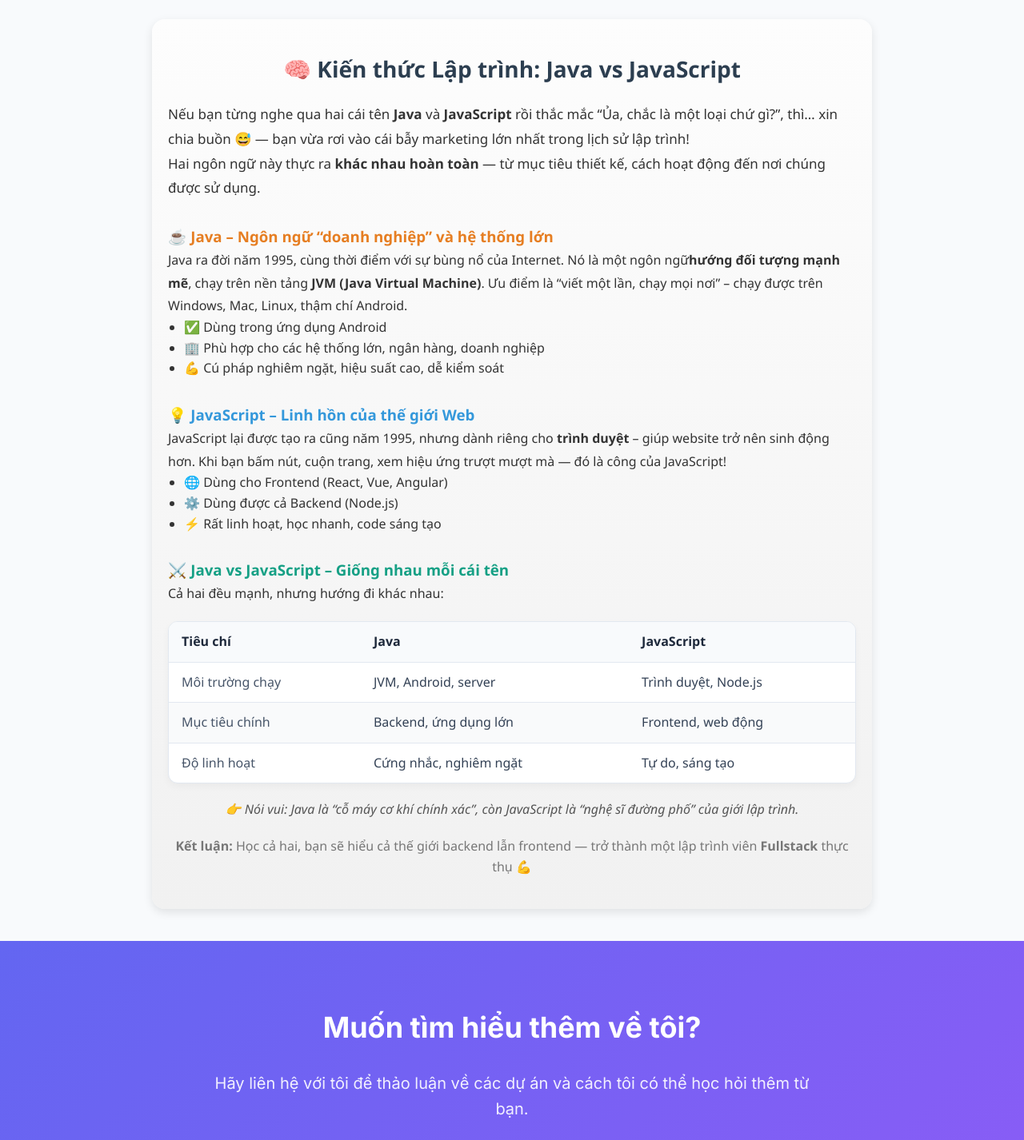
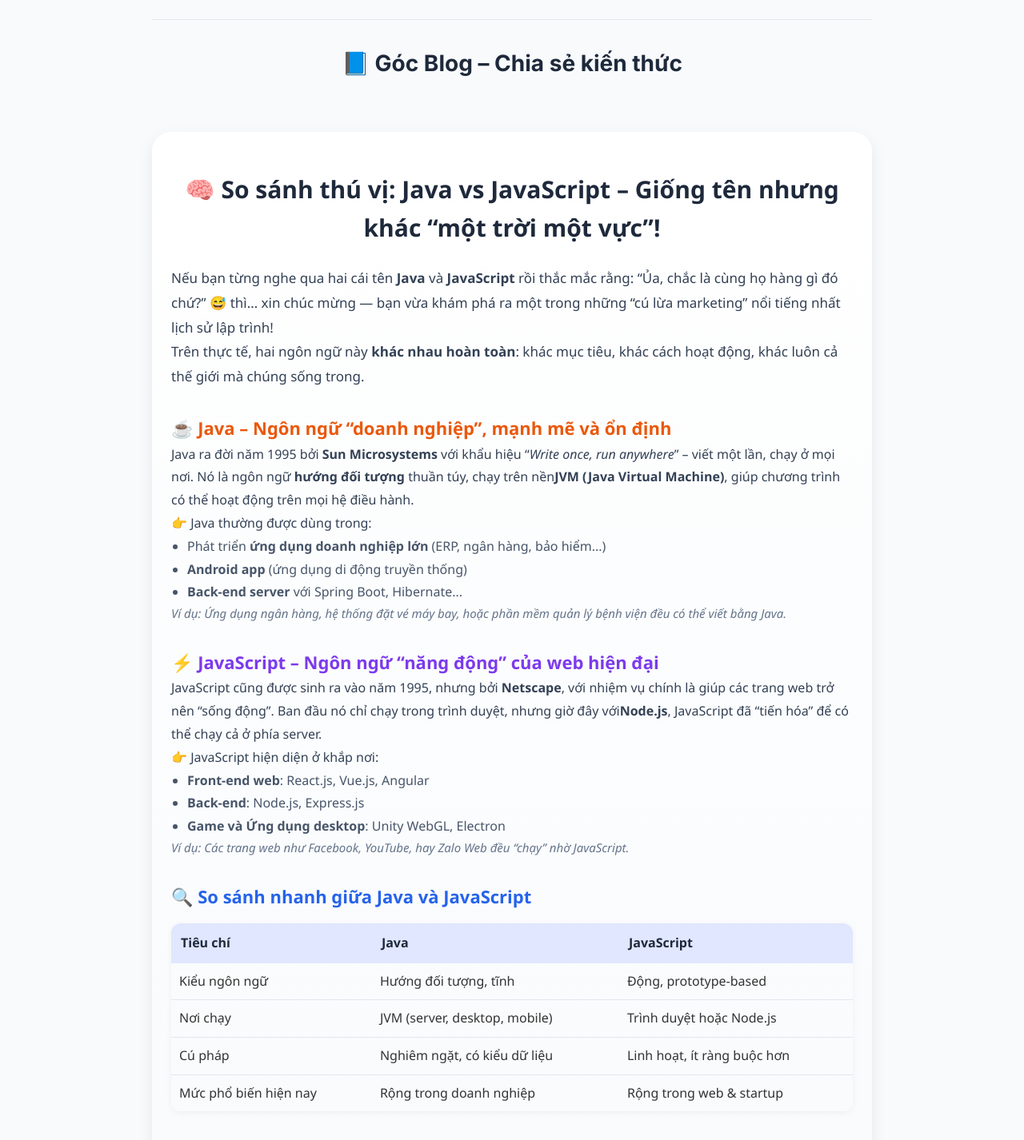
Before and after one commit to Claudeyami/my-blogprofile, a React (Vite) app: page / in a window 1280 px wide. Shown: the part 2300-3726 px from the top of the page at 80% size. Built offline with nearby package versions, Linux system fonts and the light colour scheme.

Commit message:
updateblog

```diff
--- a/src/pages/Contact.jsx
+++ b/src/pages/Contact.jsx
@@ -26,7 +26,7 @@ const Contact = () => {
     {
       icon: '📧',
       title: 'Email',
-      value: 'hochau@gmail.com',
+      value: 'hochauthanh22062004@gmail.com',
       link: 'mailto:hochau@gmail.com'
     },
     {
@@ -44,7 +44,7 @@ const Contact = () => {
     {
       icon: '💼',
       title: 'LinkedIn',
-      value: 'linkedin.com/in/hochau',
+      value: 'linkedin.com/in/hochauthanh',
       link: '#'
     }
   ];
--- a/src/pages/Home.jsx
+++ b/src/pages/Home.jsx
@@ -381,109 +381,142 @@ const Home = () => {
         </div>
       </section>
 
-      {/* Blog Section: Java vs JavaScript */}
+      {/* Divider before Blog section */}
+      <div style={{maxWidth: '900px', margin: '40px auto 0'}}>
+        <hr style={{border: 0, borderTop: '1px solid #e5e7eb'}} />
+      </div>
+
+      {/* Blog Section Title */}
+      <div style={{maxWidth: '900px', margin: '32px auto 0', textAlign: 'center'}}>
+        <h2 className="section-title" style={{
+          fontSize: '28px',
+          fontWeight: '800',
+          color: '#1e293b',
+          margin: 0
+        }}>
+          📘 Góc Blog – Chia sẻ kiến thức
+        </h2>
+      </div>
+
+      {/* Blog Section: Java vs JavaScript - Phiên bản sinh động và chuyên sâu hơn */}
       <section className="blog-section" style={{
-        padding: '40px 20px',
-        background: 'linear-gradient(180deg, #fdfdfd 0%, #f1f1f1 100%)',
-        borderRadius: '16px',
-        boxShadow: '0 4px 12px rgba(0,0,0,0.1)',
+        padding: '48px 24px',
+        background: 'linear-gradient(180deg, #ffffff 0%, #f8fafc 100%)',
+        borderRadius: '24px',
+        boxShadow: '0 8px 20px rgba(0,0,0,0.08)',
         maxWidth: '900px',
-        margin: '40px auto',
+        margin: '64px auto',
         fontFamily: 'Segoe UI, sans-serif'
       }}>
-        <h2 style={{ textAlign: 'center', color: '#2c3e50', fontSize: '28px', marginBottom: '20px' }}>
-          🧠 Kiến thức Lập trình: Java vs JavaScript
+        <h2 style={{
+          textAlign: 'center',
+          color: '#1e293b',
+          fontSize: '30px',
+          marginBottom: '24px',
+          fontWeight: '700'
+        }}>
+          🧠 So sánh thú vị: Java vs JavaScript – Giống tên nhưng khác “một trời một vực”!
         </h2>
 
-        <p style={{ fontSize: '17px', lineHeight: '1.8', color: '#333' }}>
-          Nếu bạn từng nghe qua hai cái tên <b>Java</b> và <b>JavaScript</b> rồi thắc mắc “Ủa, chắc là một loại chứ gì?”,
-          thì… xin chia buồn 😅 — bạn vừa rơi vào cái bẫy marketing lớn nhất trong lịch sử lập trình!
+        <p style={{ fontSize: '17px', lineHeight: '1.8', color: '#334155' }}>
+          Nếu bạn từng nghe qua hai cái tên <b>Java</b> và <b>JavaScript</b> rồi thắc mắc rằng:
+          “Ủa, chắc là cùng họ hàng gì đó chứ?” 😅 thì… xin chúc mừng — bạn vừa khám phá ra một trong
+          những “cú lừa marketing” nổi tiếng nhất lịch sử lập trình!
         </p>
 
-        <p style={{ fontSize: '17px', lineHeight: '1.8', color: '#333' }}>
-          Hai ngôn ngữ này thực ra <b>khác nhau hoàn toàn</b> — từ mục tiêu thiết kế, cách hoạt động đến nơi chúng được sử dụng.
+        <p style={{ fontSize: '17px', lineHeight: '1.8', color: '#334155' }}>
+          Trên thực tế, hai ngôn ngữ này <b>khác nhau hoàn toàn</b>: khác mục tiêu, khác cách hoạt động,
+          khác luôn cả thế giới mà chúng sống trong.
         </p>
 
-        <h3 style={{ color: '#e67e22', marginTop: '30px' }}>☕ Java – Ngôn ngữ “doanh nghiệp” và hệ thống lớn</h3>
-        <p style={{ lineHeight: '1.8', fontSize: '16px' }}>
-          Java ra đời năm 1995, cùng thời điểm với sự bùng nổ của Internet. Nó là một ngôn ngữ
-          <b>hướng đối tượng mạnh mẽ</b>, chạy trên nền tảng <b>JVM (Java Virtual Machine)</b>.
-          Ưu điểm là “viết một lần, chạy mọi nơi” – chạy được trên Windows, Mac, Linux, thậm chí Android.
+        {/* Java Section */}
+        <h3 style={{ color: '#ea580c', marginTop: '32px', fontSize: '22px' }}>☕ Java – Ngôn ngữ “doanh nghiệp”, mạnh mẽ và ổn định</h3>
+        <p style={{ lineHeight: '1.8', fontSize: '16px', color: '#334155' }}>
+          Java ra đời năm 1995 bởi <b>Sun Microsystems</b> với khẩu hiệu “<i>Write once, run anywhere</i>” –
+          viết một lần, chạy ở mọi nơi. Nó là ngôn ngữ <b>hướng đối tượng</b> thuần túy, chạy trên nền
+          <b>JVM (Java Virtual Machine)</b>, giúp chương trình có thể hoạt động trên mọi hệ điều hành.
+        </p>
+        <p style={{ lineHeight: '1.8', fontSize: '16px', color: '#334155' }}>
+          👉 Java thường được dùng trong:
+        </p>
+        <ul style={{ marginLeft: '20px', color: '#475569', lineHeight: '1.8' }}>
+          <li>Phát triển <b>ứng dụng doanh nghiệp lớn</b> (ERP, ngân hàng, bảo hiểm...)</li>
+          <li><b>Android app</b> (ứng dụng di động truyền thống)</li>
+          <li><b>Back-end server</b> với Spring Boot, Hibernate...</li>
+        </ul>
+        <p style={{ fontSize: '15px', color: '#64748b', fontStyle: 'italic' }}>
+          Ví dụ: Ứng dụng ngân hàng, hệ thống đặt vé máy bay, hoặc phần mềm quản lý bệnh viện đều có thể viết bằng Java.
         </p>
 
-        <ul style={{ marginLeft: '20px' }}>
-          <li>✅ Dùng trong ứng dụng Android</li>
-          <li>🏢 Phù hợp cho các hệ thống lớn, ngân hàng, doanh nghiệp</li>
-          <li>💪 Cú pháp nghiêm ngặt, hiệu suất cao, dễ kiểm soát</li>
+        {/* JavaScript Section */}
+        <h3 style={{ color: '#7c3aed', marginTop: '32px', fontSize: '22px' }}>⚡ JavaScript – Ngôn ngữ “năng động” của web hiện đại</h3>
+        <p style={{ lineHeight: '1.8', fontSize: '16px', color: '#334155' }}>
+          JavaScript cũng được sinh ra vào năm 1995, nhưng bởi <b>Netscape</b>, với nhiệm vụ chính là giúp
+          các trang web trở nên “sống động”. Ban đầu nó chỉ chạy trong trình duyệt, nhưng giờ đây với
+          <b>Node.js</b>, JavaScript đã “tiến hóa” để có thể chạy cả ở phía server.
+        </p>
+        <p style={{ lineHeight: '1.8', fontSize: '16px', color: '#334155' }}>
+          👉 JavaScript hiện diện ở khắp nơi:
+        </p>
+        <ul style={{ marginLeft: '20px', color: '#475569', lineHeight: '1.8' }}>
+          <li><b>Front-end web</b>: React.js, Vue.js, Angular</li>
+          <li><b>Back-end</b>: Node.js, Express.js</li>
+          <li><b>Game và Ứng dụng desktop</b>: Unity WebGL, Electron</li>
         </ul>
-
-        <h3 style={{ color: '#3498db', marginTop: '30px' }}>💡 JavaScript – Linh hồn của thế giới Web</h3>
-        <p style={{ lineHeight: '1.8', fontSize: '16px' }}>
-          JavaScript lại được tạo ra cũng năm 1995, nhưng dành riêng cho <b>trình duyệt</b> –
-          giúp website trở nên sinh động hơn. Khi bạn bấm nút, cuộn trang, xem hiệu ứng trượt mượt mà —
-          đó là công của JavaScript!
+        <p style={{ fontSize: '15px', color: '#64748b', fontStyle: 'italic' }}>
+          Ví dụ: Các trang web như Facebook, YouTube, hay Zalo Web đều “chạy” nhờ JavaScript.
         </p>
 
-        <ul style={{ marginLeft: '20px' }}>
-          <li>🌐 Dùng cho Frontend (React, Vue, Angular)</li>
-          <li>⚙️ Dùng được cả Backend (Node.js)</li>
-          <li>⚡ Rất linh hoạt, học nhanh, code sáng tạo</li>
-        </ul>
-
-        <h3 style={{ color: '#16a085', marginTop: '30px' }}>⚔️ Java vs JavaScript – Giống nhau mỗi cái tên</h3>
-        <p style={{ lineHeight: '1.8', fontSize: '16px' }}>
-          Cả hai đều mạnh, nhưng hướng đi khác nhau:
-        </p>
-        <div style={{
-          margin: '20px 0',
-          backgroundColor: 'white',
-          border: '1px solid #e2e8f0',
-          borderRadius: '12px',
-          boxShadow: '0 4px 10px rgba(0,0,0,0.04)',
-          overflow: 'hidden'
-        }}>
-          <div style={{ overflowX: 'auto' }}>
+        {/* So sánh bảng */}
+        <h3 style={{ color: '#2563eb', marginTop: '32px', fontSize: '22px' }}>🔍 So sánh nhanh giữa Java và JavaScript</h3>
         <table style={{
           width: '100%',
-              borderCollapse: 'separate',
-              borderSpacing: 0,
-              textAlign: 'left'
+          borderCollapse: 'collapse',
+          marginTop: '16px',
+          borderRadius: '12px',
+          overflow: 'hidden',
+          boxShadow: '0 2px 8px rgba(0,0,0,0.05)'
         }}>
           <thead>
-                <tr style={{ backgroundColor: '#f8fafc' }}>
-                  <th style={{ padding: '12px 16px', fontWeight: 600, color: '#1e293b' }}>Tiêu chí</th>
-                  <th style={{ padding: '12px 16px', fontWeight: 600, color: '#1e293b' }}>Java</th>
-                  <th style={{ padding: '12px 16px', fontWeight: 600, color: '#1e293b' }}>JavaScript</th>
+            <tr style={{ backgroundColor: '#e0e7ff', color: '#1e293b', textAlign: 'left' }}>
+              <th style={{ padding: '12px' }}>Tiêu chí</th>
+              <th style={{ padding: '12px' }}>Java</th>
+              <th style={{ padding: '12px' }}>JavaScript</th>
             </tr>
           </thead>
           <tbody>
             <tr>
-                  <td style={{ padding: '12px 16px', color: '#475569', borderTop: '1px solid #e2e8f0' }}>Môi trường chạy</td>
-                  <td style={{ padding: '12px 16px', color: '#334155', borderTop: '1px solid #e2e8f0' }}>JVM, Android, server</td>
-                  <td style={{ padding: '12px 16px', color: '#334155', borderTop: '1px solid #e2e8f0' }}>Trình duyệt, Node.js</td>
-                </tr>
-                <tr style={{ backgroundColor: '#f9fafb' }}>
-                  <td style={{ padding: '12px 16px', color: '#475569', borderTop: '1px solid #e2e8f0' }}>Mục tiêu chính</td>
-                  <td style={{ padding: '12px 16px', color: '#334155', borderTop: '1px solid #e2e8f0' }}>Backend, ứng dụng lớn</td>
-                  <td style={{ padding: '12px 16px', color: '#334155', borderTop: '1px solid #e2e8f0' }}>Frontend, web động</td>
+              <td style={{ padding: '10px', borderBottom: '1px solid #e2e8f0' }}>Kiểu ngôn ngữ</td>
+              <td style={{ padding: '10px', borderBottom: '1px solid #e2e8f0' }}>Hướng đối tượng, tĩnh</td>
+              <td style={{ padding: '10px', borderBottom: '1px solid #e2e8f0' }}>Động, prototype-based</td>
             </tr>
             <tr>
-                  <td style={{ padding: '12px 16px', color: '#475569', borderTop: '1px solid #e2e8f0' }}>Độ linh hoạt</td>
-                  <td style={{ padding: '12px 16px', color: '#334155', borderTop: '1px solid #e2e8f0' }}>Cứng nhắc, nghiêm ngặt</td>
-                  <td style={{ padding: '12px 16px', color: '#334155', borderTop: '1px solid #e2e8f0' }}>Tự do, sáng tạo</td>
+              <td style={{ padding: '10px', borderBottom: '1px solid #e2e8f0' }}>Nơi chạy</td>
+              <td style={{ padding: '10px', borderBottom: '1px solid #e2e8f0' }}>JVM (server, desktop, mobile)</td>
+              <td style={{ padding: '10px', borderBottom: '1px solid #e2e8f0' }}>Trình duyệt hoặc Node.js</td>
+            </tr>
+            <tr>
+              <td style={{ padding: '10px', borderBottom: '1px solid #e2e8f0' }}>Cú pháp</td>
+              <td style={{ padding: '10px', borderBottom: '1px solid #e2e8f0' }}>Nghiêm ngặt, có kiểu dữ liệu</td>
+              <td style={{ padding: '10px', borderBottom: '1px solid #e2e8f0' }}>Linh hoạt, ít ràng buộc hơn</td>
+            </tr>
+            <tr>
+              <td style={{ padding: '10px' }}>Mức phổ biến hiện nay</td>
+              <td style={{ padding: '10px' }}>Rộng trong doanh nghiệp</td>
+              <td style={{ padding: '10px' }}>Rộng trong web & startup</td>
             </tr>
           </tbody>
         </table>
-          </div>
-        </div>
 
-        <p style={{ textAlign: 'center', marginTop: '20px', fontStyle: 'italic', color: '#555' }}>
-          👉 Nói vui: Java là “cỗ máy cơ khí chính xác”, còn JavaScript là “nghệ sĩ đường phố” của giới lập trình.
+        {/* Kết luận vui */}
+        <h3 style={{ color: '#059669', marginTop: '32px', fontSize: '22px' }}>💬 Tóm lại</h3>
+        <p style={{ lineHeight: '1.8', fontSize: '16px', color: '#334155' }}>
+          Dù tên gần giống nhau, nhưng Java và JavaScript như “<b>anh kỹ sư nghiêm túc</b>” và “<b>cậu hacker sáng tạo</b>”
+          – cùng sống trong thế giới lập trình, nhưng mỗi người có phong cách riêng.
         </p>
-
-        <p style={{ textAlign: 'center', marginTop: '20px', color: '#777' }}>
-          <b>Kết luận:</b> Học cả hai, bạn sẽ hiểu cả thế giới backend lẫn frontend —
-          trở thành một lập trình viên <b>Fullstack</b> thực thụ 💪
+        <p style={{ fontSize: '16px', color: '#475569' }}>
+          Học cả hai sẽ giúp bạn hiểu sâu hơn về cách thế giới phần mềm vận hành — từ backend mạnh mẽ đến
+          những trải nghiệm web mượt mà mà bạn dùng mỗi ngày 💻✨.
         </p>
       </section>
 
```
Also changed, not shown: 1 other file (tests, documents, lock files or other folders). Lines whose indentation alone changed are shown as unchanged.
